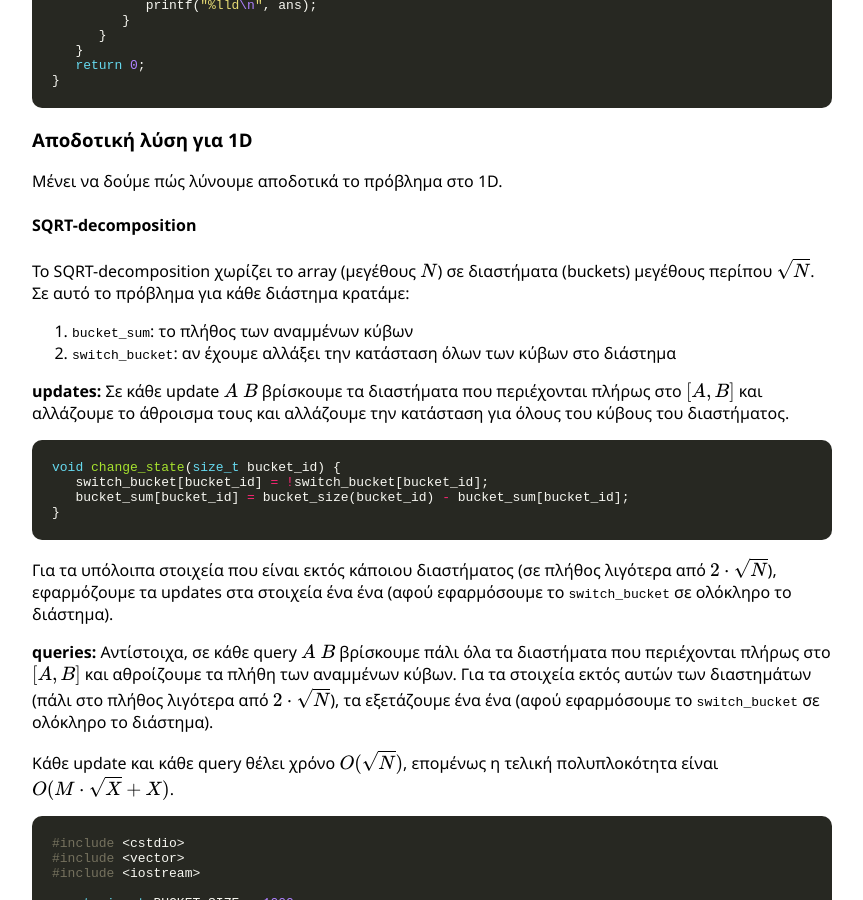
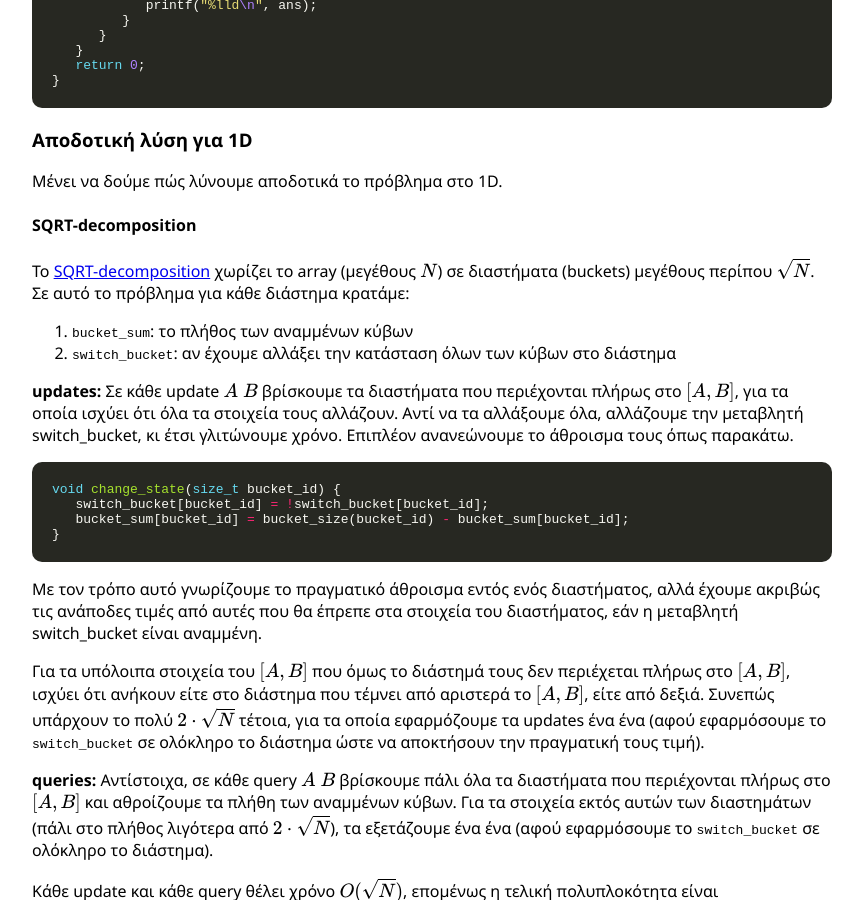
Before and after one commit to pdp-archive/pdp-archive.github.io, a Jekyll site: the page built from contests/_28-PDP/c-starwars-solution.md, in a window 1280 px wide and 900 px high, scrolled down 6883 px. Shown: the whole window, without its empty margins (208-1071 px from the left). Built offline with Jekyll 4.4.1, drawn with Linux system fonts in a browser that asks for light colours; formulas are drawn with MathJax 3; some of the changed text lies outside the part shown.

Commit message:
Reviewed 28c-starwars, added Los as author, fixed minor things.

````diff
--- a/_data/contests/28-PDP.yml
+++ b/_data/contests/28-PDP.yml
@@ -53,5 +53,6 @@
    statement_md: true
    testcases_url: "https://drive.google.com/open?id=1G1bCmF1UfKeTiz2BXP-VECyc5NTkDD8a"
    solution: true
+   solution_author: "Δημήτρης Λως"
    codes_in_git: true
    points: 40
--- a/contests/_28-PDP/c-starwars-solution.md
+++ b/contests/_28-PDP/c-starwars-solution.md
@@ -47,7 +47,7 @@
 }
 ```
 
-Ξανά, στην χειρότερη περίπτωση (για παράδειγμα όταν το query είναι $$3\ 0\ 0\ 0\ (X-1)\ (Y-1)\ (Z-1)$$, θα χρειαστεί να διατρέξουμε όλους τους $$X \cdot Y \cdot Z$$ κύβους. Άρα η χρονική πολυπλοκότητα για ένα query είναι $$O(X \cdot Y \cdot Z)$$.
+Ξανά, στην χειρότερη περίπτωση (για παράδειγμα όταν το query είναι $$3\ 0\ 0\ 0\ (X-1)\ (Y-1)\ (Z-1)$$) θα χρειαστεί να διατρέξουμε όλους τους $$X \cdot Y \cdot Z$$ κύβους. Άρα η χρονική πολυπλοκότητα για ένα query είναι $$O(X \cdot Y \cdot Z)$$.
 
 Συνεπώς, η χρονική πολυπλοκότητα είναι $$O(M \cdot X \cdot Y \cdot Z)$$ και η λύση αυτή πιάνει το $$20\%$$. Ολόκληρος ο κώδικας δίνεται παρακάτω:
 
@@ -277,11 +277,11 @@
 
 #### SQRT-decomposition
 
-Το SQRT-decomposition χωρίζει το array (μεγέθους $$N$$) σε διαστήματα (buckets) μεγέθους περίπου $$\sqrt{N}$$. Σε αυτό το πρόβλημα για κάθε διάστημα κρατάμε:
+Το [SQRT-decomposition](https://cp-algorithms.com/data_structures/sqrt_decomposition.html) χωρίζει το array (μεγέθους $$N$$) σε διαστήματα (buckets) μεγέθους περίπου $$\sqrt{N}$$. Σε αυτό το πρόβλημα για κάθε διάστημα κρατάμε:
  1. `bucket_sum`: το πλήθος των αναμμένων κύβων
  2. `switch_bucket`: αν έχουμε αλλάξει την κατάσταση όλων των κύβων στο διάστημα
 
-**updates:** Σε κάθε update $$A\ B$$ βρίσκουμε τα διαστήματα που περιέχονται πλήρως στο $$[A, B]$$ και αλλάζουμε το άθροισμα τους και αλλάζουμε την κατάσταση για όλους του κύβους του διαστήματος.
+**updates:** Σε κάθε update $$A\ B$$ βρίσκουμε τα διαστήματα που περιέχονται πλήρως στο $$[A, B]$$, για τα οποία ισχύει ότι όλα τα στοιχεία τους αλλάζουν. Αντί να τα αλλάξουμε όλα, αλλάζουμε την μεταβλητή switch_bucket, κι έτσι γλιτώνουμε χρόνο. Επιπλέον ανανεώνουμε το άθροισμα τους όπως παρακάτω.
 
 ```c++
 void change_state(size_t bucket_id) {
@@ -290,7 +290,9 @@
 }
 ```
 
-Για τα υπόλοιπα στοιχεία που είναι εκτός κάποιου διαστήματος (σε πλήθος λιγότερα από $$2 \cdot \sqrt{N}$$), εφαρμόζουμε τα updates στα στοιχεία ένα ένα (αφού εφαρμόσουμε το `switch_bucket` σε ολόκληρο το διάστημα).
+Με τον τρόπο αυτό γνωρίζουμε το πραγματικό άθροισμα εντός ενός διαστήματος, αλλά έχουμε ακριβώς τις ανάποδες τιμές από αυτές που θα έπρεπε στα στοιχεία του διαστήματος, εάν η μεταβλητή switch_bucket είναι αναμμένη.
+
+Για τα υπόλοιπα στοιχεία του $$[A, B]$$ που όμως το διάστημά τους δεν περιέχεται πλήρως στο $$[A, B]$$, ισχύει ότι ανήκουν είτε στο διάστημα που τέμνει από αριστερά το $$[A, B]$$, είτε από δεξιά. Συνεπώς υπάρχουν το πολύ $$2 \cdot \sqrt{N}$$ τέτοια, για τα οποία εφαρμόζουμε τα updates ένα ένα (αφού εφαρμόσουμε το `switch_bucket` σε ολόκληρο το διάστημα ώστε να αποκτήσουν την πραγματική τους τιμή).
 
 **queries:** Αντίστοιχα, σε κάθε query $$A\ B$$ βρίσκουμε πάλι όλα τα διαστήματα που περιέχονται πλήρως στο $$[A, B]$$ και αθροίζουμε τα πλήθη των αναμμένων κύβων. Για τα στοιχεία εκτός αυτών των διαστημάτων (πάλι στο πλήθος λιγότερα από $$2 \cdot \sqrt{N}$$), τα εξετάζουμε ένα ένα (αφού εφαρμόσουμε το `switch_bucket` σε ολόκληρο το διάστημα).
 
@@ -413,7 +415,7 @@
 
 #### Segment tree
 
-Αντί για SQRT-decomposition μπορούμε να χρησιμοποιήσουμε ένα segment tree με lazy propagation. Σε κάθε κόμβο κρατάμε το πλήθος των αναμμένων κύβων `node_sum` και το `switch_node`, αν έχουμε αλλάξει την κατάσταση όλων των κύβων στο διάστημα. Η μόνη αλλαγή με το κλασσικό segment tree είναι η συνάρτηση που ανανεώνει τους κόμβους παιδιά του τωρινού κόμβου, με βάση την τιμή `switch_node`. Καλείται πριν το update και το query των παιδιών.
+Αντί για SQRT-decomposition μπορούμε να χρησιμοποιήσουμε ένα [segment tree](https://kallinikos.github.io/Segment-Trees) με lazy propagation. Σε κάθε κόμβο κρατάμε το πλήθος των αναμμένων κύβων `node_sum` και το `switch_node`, αν έχουμε αλλάξει την κατάσταση όλων των κύβων στο διάστημα. Η μόνη αλλαγή με το κλασσικό segment tree είναι η συνάρτηση που ανανεώνει τους κόμβους παιδιά του τωρινού κόμβου, με βάση την τιμή `switch_node`. Καλείται πριν το update και το query των παιδιών.
 
 ```c++
 void propagate(size_t n, long b, long e) {
````
Also changed, not shown: other parts of contests/_28-PDP/c-starwars-solution.md (+7 -7 lines), contests/_28-PDP/c-starwars-statement.md (+0 -1 lines), 1 other file.
